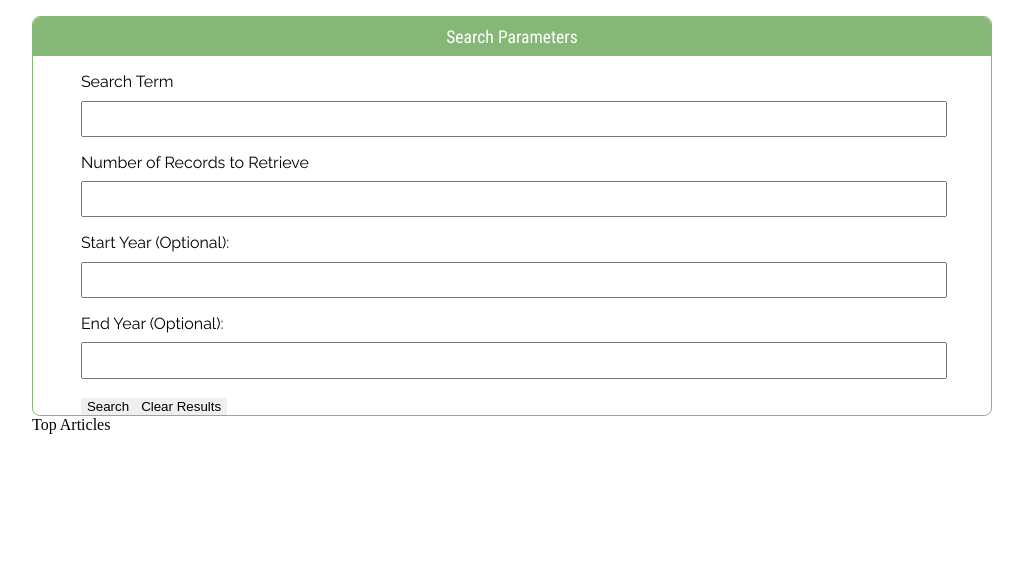
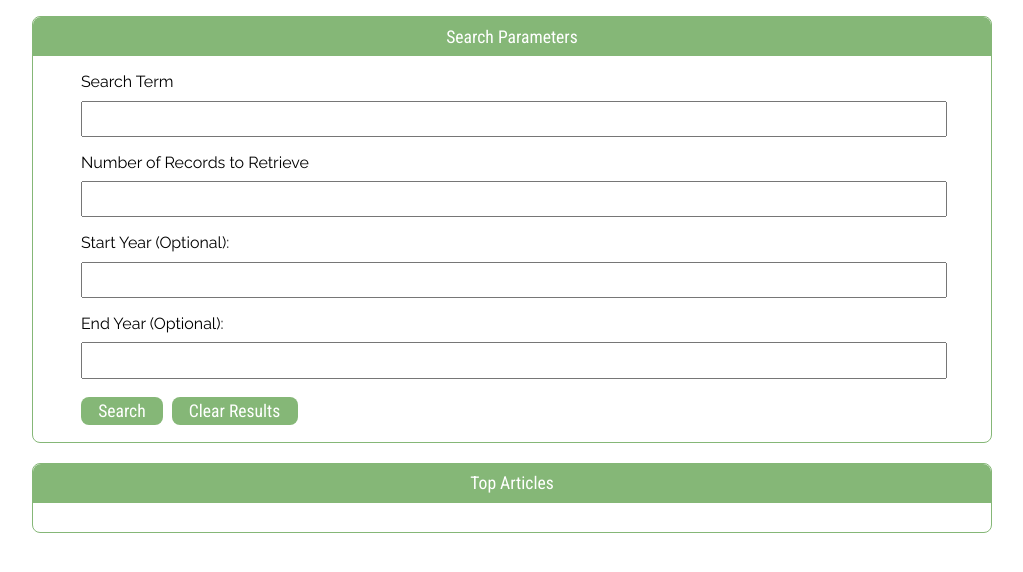
Before and after one commit to andrewdavidcoleman/NYT-Search, a plain HTML site: page index.html in a window 1280 px wide. Shown: the part 124-696 px from the top of the page, without its empty margins (128-1151 px from the left). Drawn offline with nearby package versions, Linux system fonts and the light colour scheme.

Commit message:
more styling

```diff
--- a/assets/style.css
+++ b/assets/style.css
@@ -51,5 +51,31 @@
 }
 .searchBox input[type="submit"] {
 	border: none;
-	background-color:
+	background-color: #85b777;
+	font-family: 'Roboto Condensed', sans-serif;
+	font-size: 110%;
+	color: #fff;
+	border-radius: 8px;
+	padding: .5% 2%;
+	margin-bottom: 2%;
 }
+#clear {
+	margin-left: 1%;
+}
+.resultsBox {
+	border: solid 1px #85b777;
+	border-radius: 8px;
+	margin-top: 2%;
+	padding-bottom: 3%;
+}
+.resultsHeader {
+	background-color: #85b777;
+	color: #fff;
+	font-family: 'Roboto Condensed', sans-serif;
+	font-size: 110%;
+	text-align: center;
+	padding: 1% 0;
+	border-top-left-radius: 8px;
+	border-top-right-radius: 8px;
+
+}
```
